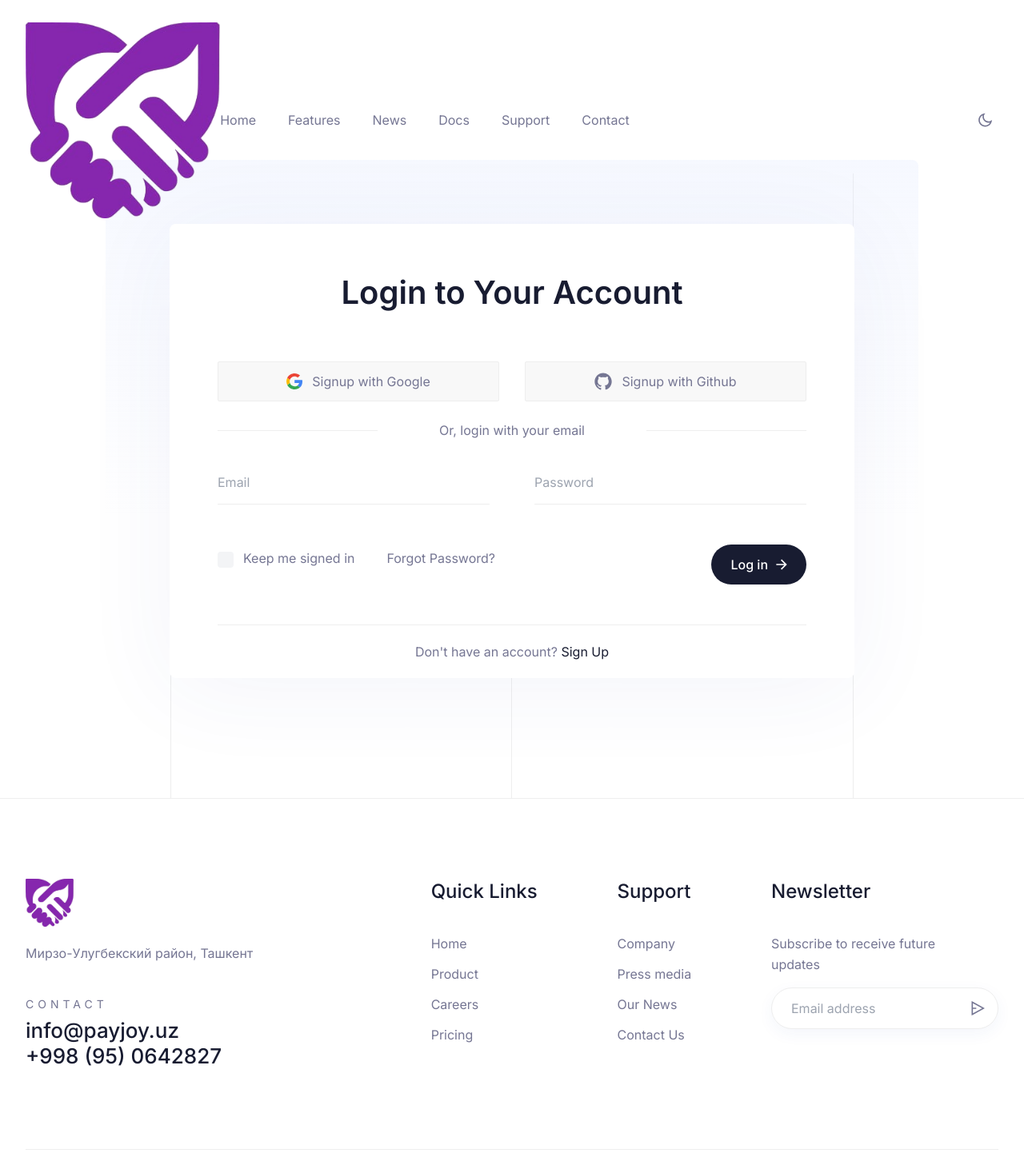
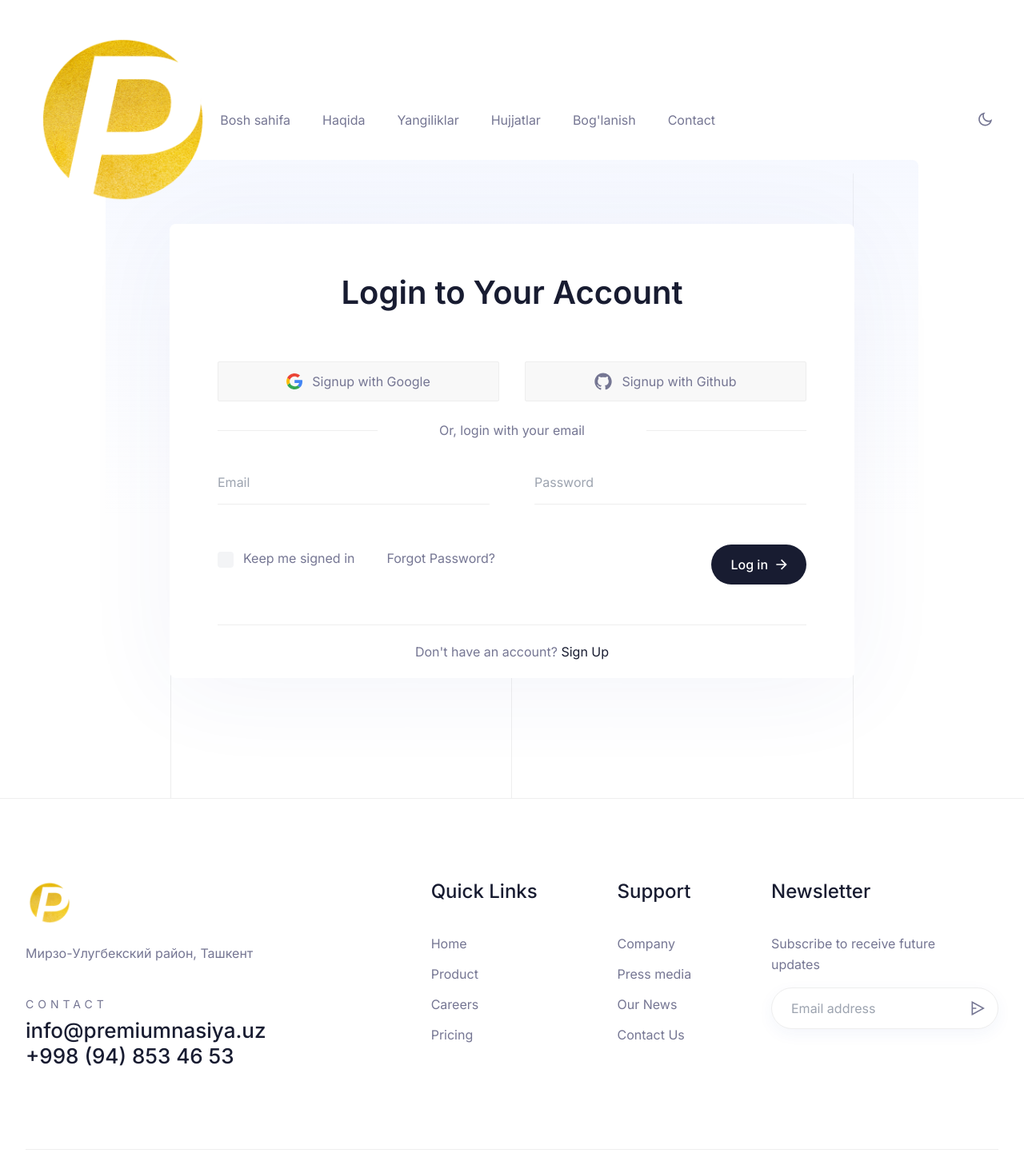
Before and after one commit to khurshid28/payjoy_web, a Next.js app: page /auth/signin in a window 1280 px wide. Shown: the top 1467 px of the page at 80% size. Built offline with nearby package versions, Linux system fonts and the light colour scheme.

Commit message:
premium nasiya web

```diff
--- a/app/(site)/head.tsx
+++ b/app/(site)/head.tsx
@@ -1,10 +1,10 @@
 export default function Head() {
   return (
     <>
-      <title> Payjoy - Nasiya savdo platformasi</title>
+      <title> Premium Nasiya - savdo platformasi</title>
       <meta content="width=device-width, initial-scale=1" name="viewport" />
-      <meta name="description" content="Payjoy - Nasiya savdo platformasi" />
-      <link rel="icon" href="/images/payjoy.ico" />
+      <meta name="description" content="Premium Nasiya - savdo platformasi" />
+      <link rel="icon" href="/images/premiumnasiya.ico" />
     </>
   );
 }
--- a/app/(site)/page.tsx
+++ b/app/(site)/page.tsx
@@ -14,9 +14,9 @@ import News from "@/components/News";
 import Testimonial from "@/components/Testimonial";
 
 export const metadata: Metadata = {
-  title: "Payjoy - Nasiya savdo platformasi",
+  title: "Premium Nasiya - savdo platformasi",
   // other metadata
-  description: "Nasiya savdo platformasi"
+  description: "Premium Nasiya - savdo platformasi"
 };
 
 export default function Home() {
--- a/components/About/index.tsx
+++ b/components/About/index.tsx
@@ -85,7 +85,7 @@ const About = () => {
                 </div>
                 <div className="w-3/4">
                   <h3 className="mb-0.5 text-metatitle2 text-black dark:text-white">
-                   до 36
+                   до 12
                   </h3>
                   <p>Месяцев</p>
                 </div>
@@ -98,7 +98,7 @@ const About = () => {
                 </div>
                 <div className="w-3/4">
                   <h3 className="mb-0.5 text-metatitle2 text-black dark:text-white">
-                   до 50
+                   до 20
                   </h3>
                   <p>Миллионов</p>
                 </div>
--- a/components/Contact/index.tsx
+++ b/components/Contact/index.tsx
@@ -189,7 +189,7 @@ const Contact = () => {
                   Email Address
                 </h3>
                 <p>
-                  <a href="#">info@payjoy.uz</a>
+                  <a href="#">info@premiumnasiya.uz</a>
                 </p>
               </div>
               <div>
--- a/components/FAQ/faqData.tsx
+++ b/components/FAQ/faqData.tsx
@@ -11,7 +11,7 @@ const faqData: FAQ[] = [
     ans: "Это специальный программный продукт партнерской организации, интегрированный в информационные ресурсы Банка, который используется Заемщиком/клиентом для приобретения товаров онлайн в кредит у партнерской организации и/или торговых точек ее партнеров;" },
   {
     id: 2,
-    quest: "Что делает система Payjoy?",
+    quest: "Что делает система Premium Nasiya?",
     ans: "Это специальный программный продукт партнерской организации, интегрированный в информационные ресурсы Банка, который используется Заемщиком/клиентом для приобретения товаров онлайн в кредит у партнерской организации и/или торговых точек ее партнеров;" },
   {
     id: 3,
--- a/components/Features/featuresData.tsx
+++ b/components/Features/featuresData.tsx
@@ -32,7 +32,7 @@ const featuresData: Feature[] = [
 
     icon: "/images/icon/icon-02.svg",
 
-    title: "3-6-9-12-18 oylar mavjudligi",
+    title: "3-6-9-12 oylar mavjudligi",
     description:
       "Lorem ipsum dolor sit amet, consectetur adipiscing elit. In convallis tortor.",
   },
--- a/components/Features/index.tsx
+++ b/components/Features/index.tsx
@@ -15,7 +15,7 @@ const Feature = () => {
             headerInfo={{
               title: "Platforma avzalliklari",
               subtitle: "Platformaning boshqa platformalardan avzalliklari",
-              description: `Qulay grafik,past ko'rsatgichli ustamalar, 3-6-9-12-18 oylar mavjudligi,tezkor support,foiz va penyalarning yo'qligi`,
+              description: `Qulay grafik,past ko'rsatgichli ustamalar, 3-6-9-12 oylar mavjudligi,tezkor support,foiz va penyalarning yo'qligi`,
             }}
           />
           {/* <!-- Section Title End --> */}
--- a/components/FeaturesTab/featuresTabData.tsx
+++ b/components/FeaturesTab/featuresTabData.tsx
@@ -12,7 +12,7 @@ const featuresTabData: FeatureTab[] = [
   {
     id: "tabTwo",
     title: "Ready to Use Pages You Need for a SaaS Business.",
-    desc1 :"Сообщите, что вы хотите оформить рассрочку через Payjoy. Менеджер за Вас заполнит онлайн заявку в течении 5 минут",
+    desc1 :"Сообщите, что вы хотите оформить рассрочку через Premium Nasiya. Менеджер за Вас заполнит онлайн заявку в течении 5 минут",
     desc2: `    Nam id eleifend dui, id iaculis purus. Etiam lobortis neque nec finibus sagittis. Nulla ligula nunc egestas ut.`,
     image: "/images/features/features-light-01.png",
     imageDark: "/images/features/features-dark-01.svg",
--- a/components/Footer/index.tsx
+++ b/components/Footer/index.tsx
@@ -35,7 +35,7 @@ const Footer = () => {
                     // src="/images/logo/logo-light.svg"
                     // alt="Logo"
 
-                    src="/images/logo/payjoy.png"
+                    src="/images/logo/premiumnasiya.png"
                     alt="logo"
                     width={60}
                     height={20}
@@ -44,9 +44,9 @@ const Footer = () => {
                   <Image
                     // width={110}
                     // height={80}
-                    // src="/images/logo/payjoy.png"
+                    // src="/images/logo/premiumnasiya.png"
                     // src="/images/logo/logo-dark.svg"
-                    src="/images/logo/payjoy.png"
+                    src="/images/logo/premiumnasiya.png"
                     alt="logo"
                     width={60}
                     height={20}
@@ -67,7 +67,7 @@ const Footer = () => {
                   href="#"
                   className="text-itemtitle font-medium text-black dark:text-white"
                 >
-                  info@payjoy.uz
+                  info@premiumnasiya.uz
                 </a>
 
                 <br />
@@ -75,7 +75,7 @@ const Footer = () => {
                   href="#"
                   className="text-itemtitle font-medium text-black dark:text-white"
                 >
-                  +998 (95) 0642827
+                  +998 (94) 853 46 53
                 </a>
               </motion.div>
 
--- a/components/Header/index.tsx
+++ b/components/Header/index.tsx
@@ -40,7 +40,7 @@ const Header = () => {
           <a href="/">
             <Image
               // src="/images/logo/logo-dark.svg"
-               src="/images/logo/payjoy.png"
+               src="/images/logo/premiumnasiya.png"
               alt="logo"
               width={60}
               height={20}
@@ -51,7 +51,7 @@ const Header = () => {
               // alt="logo"
               // width={119.03}
               // height={30}
-              src="/images/logo/payjoy.png"
+              src="/images/logo/premiumnasiya.png"
               alt="logo"
               width={60}
               height={20}
--- a/components/Header/menuData.tsx
+++ b/components/Header/menuData.tsx
@@ -3,25 +3,25 @@ import { Menu } from "@/types/menu";
 const menuData: Menu[] = [
   {
     id: 1,
-    title: "Home",
+    title: "Bosh sahifa",
     newTab: false,
     path: "/",
   },
   {
     id: 2,
-    title: "Features",
+    title: "Haqida",
     newTab: false,
     path: "/#features",
   },
   {
     id: 2.1,
-    title: "News",
+    title: "Yangiliklar",
     newTab: false,
     path: "/news",
   },
   {
     id: 2.3,
-    title: "Docs",
+    title: "Hujjatlar",
     newTab: false,
     path: "/docs",
   },
@@ -71,7 +71,7 @@ const menuData: Menu[] = [
 
   {
     id: 4,
-    title: "Support",
+    title: "Bog'lanish",
     newTab: false,
     path: "/support",
   },
--- a/components/Hero/index.tsx
+++ b/components/Hero/index.tsx
@@ -20,7 +20,7 @@ const Hero = () => {
               </h4> */}
               <h1 className="mb-5 pr-16 text-3xl font-bold text-black dark:text-white xl:text-hero ">
               <span className="relative inline-block before:absolute before:bottom-2.5 before:left-0 before:-z-1 before:h-3 before:w-full before:bg-titlebg dark:before:bg-titlebgdark ">
-                 Nasiya savdo
+                 Premium Nasiya
                 </span>
                 <br />
                 {"   "}
@@ -28,7 +28,7 @@ const Hero = () => {
 
               </h1>
               <p>
-              Payjoy - bu butun O'zbekiston bo'ylab hamkorlik nuqtalarda foydalanish mumkin bo'lgan, tovar va xizmatlarni muddatli to'lovga xarid qilishga mo'ljallangan xizmatdir.
+              Premium Nasiya - bu butun O'zbekiston bo'ylab hamkorlik nuqtalarda foydalanish mumkin bo'lgan, tovar va xizmatlarni muddatli to'lovga xarid qilishga mo'ljallangan xizmatdir.
               </p>
 
               <div className="mt-10">
```
Also changed, not shown: public/images/logo/premiumnasiya.png (added), 1 other file (tests, documents, lock files or other folders).
